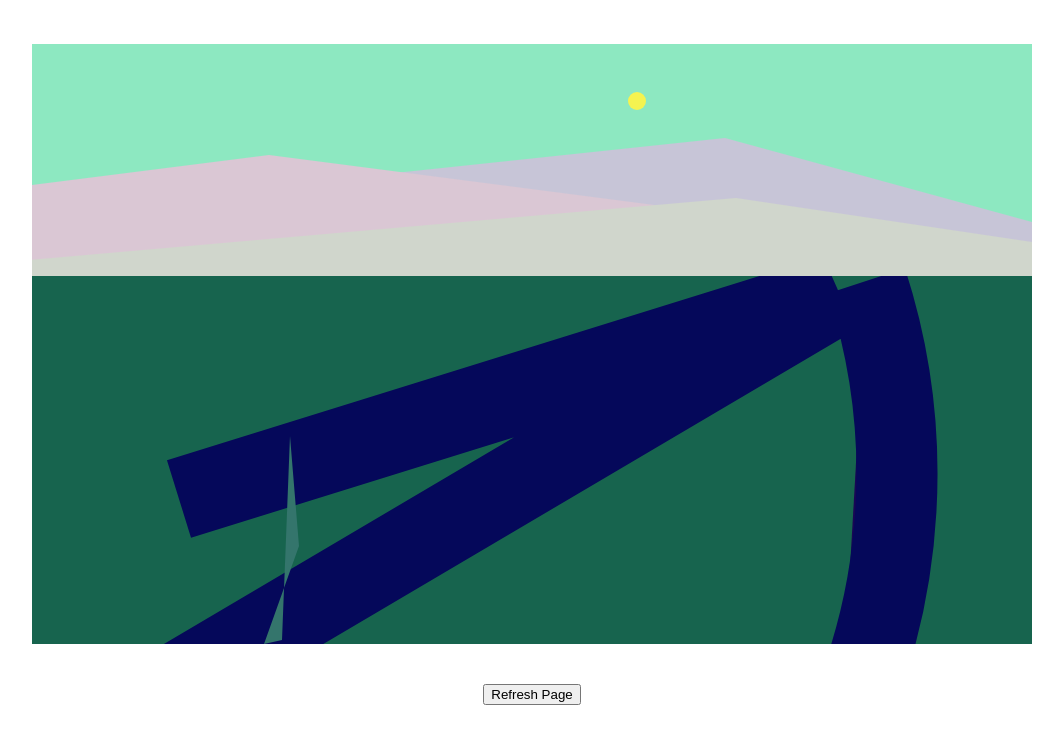
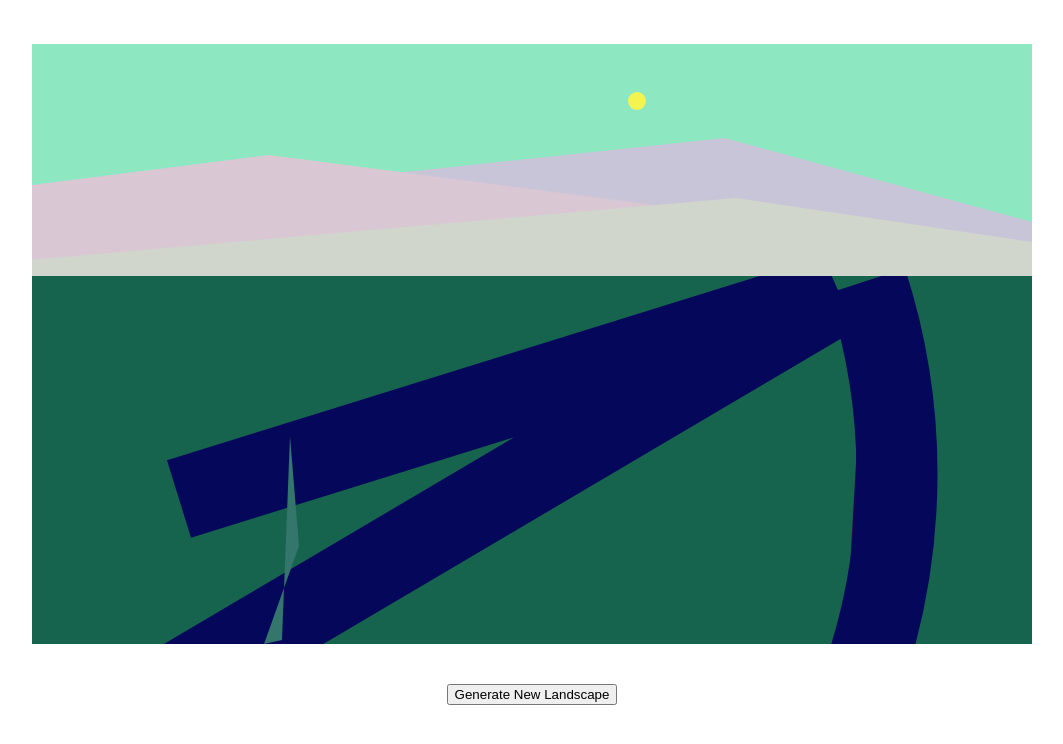
Before and after one commit to haoruye/generative.landscape, a plain HTML site: page index.html in a window 1280 px wide. Shown: the whole page, without its empty margins (108-1171 px from the left). Drawn offline with Linux system fonts and the light colour scheme.

Commit message:
Add files via upload

```diff
--- a/index.html
+++ b/index.html
@@ -309,7 +309,7 @@ window.onload = function() {
 </div>
 <br><br>
 <div class="myDiv">
-<button onClick="window.location.href=window.location.href">Refresh Page</button>
+<button onClick="window.location.href=window.location.href">Generate New Landscape</button>
 </div>
 
 </body>
```
